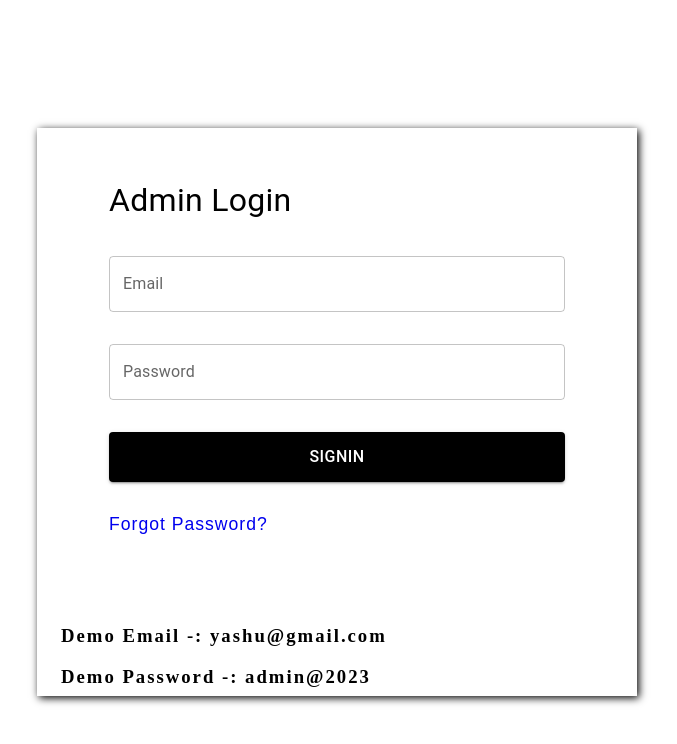
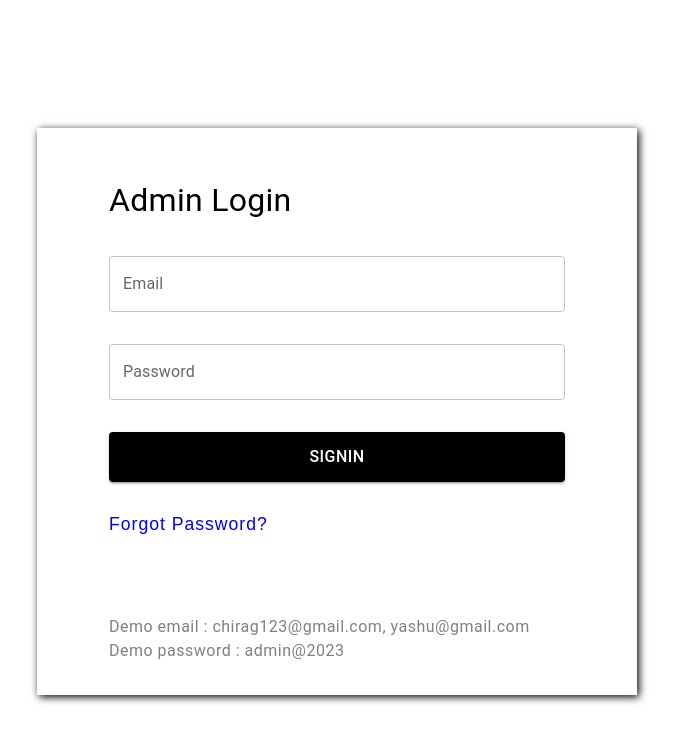
Before and after one commit to prajapati-chirag-216/AdminPanal_FrontEnd, a React (Create React App) app: page /login in a window 1280 px wide. Shown: the top 744 px of the page, without its empty margins (303-980 px from the left). Built offline with nearby package versions, Linux system fonts and the light colour scheme.

Commit message:
final commit from 22

```diff
--- a/src/components/Dekstop/Form/SigninForm.js
+++ b/src/components/Dekstop/Form/SigninForm.js
@@ -128,9 +128,22 @@ const SigninForm = () => {
         </Form>
       </div>
 
-      <div style={{display:'flex',justifyContent:'center',lineHeight:'3px',flexDirection:'column',letterSpacing:'2px'}}>
-           <h3>Demo Email -: yashu@gmail.com</h3>
-           <h3>Demo Password -: admin@2023</h3>
+      <div
+        style={{
+          display: "flex",
+          justifyContent: "center",
+          lineHeight: "3px",
+          flexDirection: "column",
+          letterSpacing: "2px",
+          padding: "0rem 3rem 2rem 3rem",
+        }}
+      >
+        <Typography sx={{ color: "gray", letterSpacing: "0.5px" }}>
+          Demo email : chirag123@gmail.com{", "}yashu@gmail.com
+        </Typography>
+        <Typography sx={{ color: "gray", letterSpacing: "0.5px" }} align="left">
+          Demo password : admin@2023
+        </Typography>
       </div>
     </Fragment>
   );
```
